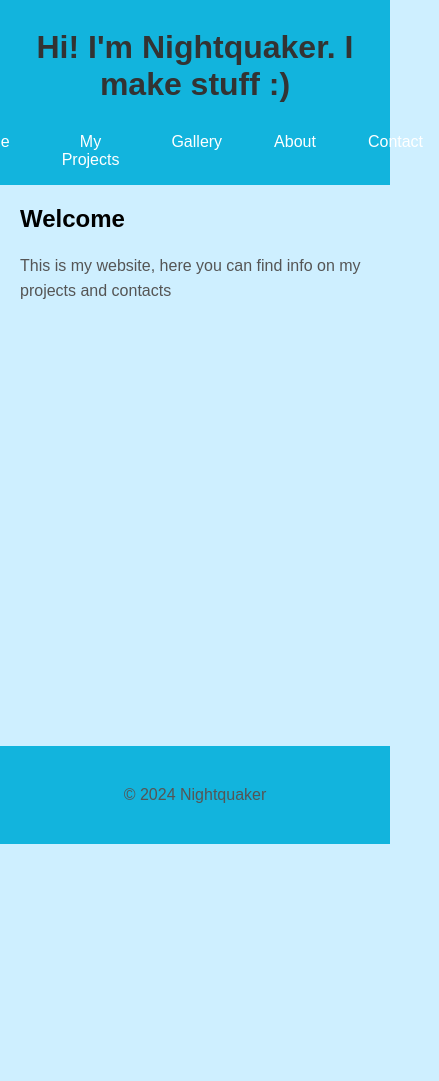
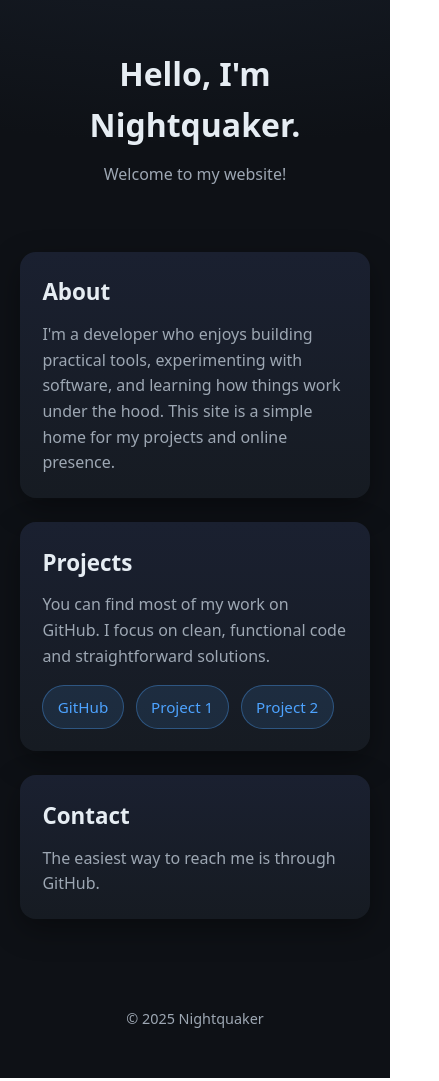
Before and after one commit to Nightquaker/NQWebsite, a plain HTML site: page index.html in a window 390 px wide. Shown: the top 1081 px of the page, 439 px wide, since content can reach past the window. Drawn offline with Linux system fonts and the light colour scheme.

Commit message:
Revamp portfolio website layout and styles
Updated the layout and styles of the portfolio website, including new sections for About, Projects, and Contact. Improved responsiveness and added a description meta tag.

```diff
--- a/index.html
+++ b/index.html
@@ -1,187 +1,164 @@
 <!DOCTYPE html>
 <html lang="en">
 <head>
-<meta charset="UTF-8">
-<meta name="viewport" content="width=device-width, initial-scale=1.0">
-<title>Nightquaker's page</title>
+  <meta charset="UTF-8" />
+  <meta name="viewport" content="width=device-width, initial-scale=1.0" />
+  <title>Nightquaker</title>
+  <meta name="description" content="Nightquaker – personal portfolio website" />
+
   <style>
-    body {
-        font-family: Arial, sans-serif;
+    :root {
+      --bg: #0e1116;
+      --card: #161b22;
+      --text: #e6edf3;
+      --muted: #9da7b3;
+      --accent: #4da3ff;
+    }
+
+    * {
+      box-sizing: border-box;
       margin: 0;
       padding: 0;
-        background-color: #ceefff;
     }
+
+    body {
+      font-family: system-ui, -apple-system, BlinkMacSystemFont, "Segoe UI", Roboto, sans-serif;
+      background: radial-gradient(1200px 600px at 50% -20%, #1b2330 0%, var(--bg) 60%);
+      color: var(--text);
+      line-height: 1.6;
+    }
+
+    a {
+      color: var(--accent);
+      text-decoration: none;
+    }
+
+    a:hover {
+      text-decoration: underline;
+    }
+
+    .container {
+      max-width: 900px;
+      margin: 0 auto;
+      padding: 2rem 1.25rem;
+    }
+
     header {
-        background-color: #12b4dd;
-        color: #fff;
-        padding: 8px;
       text-align: center;
-        transition: height 0.3s ease;
+      padding: 4rem 1rem 3rem;
     }
-    nav {
-        display: flex;
-        justify-content: center;
-        margin-top: 10px;
+
+    header h1 {
+      font-size: clamp(2rem, 5vw, 3rem);
+      font-weight: 700;
+      margin-bottom: 0.75rem;
     }
-    nav a {
-        color: #fff;
-        text-decoration: none;
-        padding: 8px 16px;
-        margin: 0 10px;
-        border-radius: 5px;
-        transition: background-color 0.3s ease;
+
+    header p {
+      color: var(--muted);
+      font-size: clamp(1rem, 2.5vw, 1.15rem);
     }
-    nav a:hover {
-        background-color: #666;
+
+    .card {
+      background: linear-gradient(180deg, #1a2030, var(--card));
+      border-radius: 16px;
+      padding: 1.75rem;
+      margin-bottom: 1.5rem;
+      box-shadow: 0 10px 30px rgba(0, 0, 0, 0.35);
     }
-    .container {
-        max-width: 800px;
-        margin: 20px auto;
-        padding: 0 20px;
-        transition: opacity 0.3s ease;
+
+    .card h2 {
+      font-size: 1.4rem;
+      margin-bottom: 0.75rem;
     }
-    h1 {
-        text-align: center;
-        color: #333;
+
+    .card p {
+      color: var(--muted);
     }
-    p {
-        line-height: 1.6;
-        color: #555;
-    }
-    footer {
-        background-color: #12b4dd;
-        color: #fff;
-        text-align: center;
-        padding: 20px 0;
-        position: fixed;
-        bottom: 0;
-        width: 100%;
-    }
-    .gallery {
-        display: none;
-        margin-top: 20px;
+
+    .links {
       display: flex;
       flex-wrap: wrap;
-        justify-content: center;
-        opacity: 0;
-        transition: opacity 0.3s ease;
+      gap: 0.75rem;
+      margin-top: 1rem;
     }
-    .gallery img {
-        width: 200px;
-        height: auto;
-        margin: 10px;
-        border-radius: 5px;
-        cursor: pointer;
-        transition: transform 0.3s ease;
+
+    .links a {
+      padding: 0.55rem 0.9rem;
+      border-radius: 999px;
+      background: rgba(77, 163, 255, 0.12);
+      border: 1px solid rgba(77, 163, 255, 0.35);
+      font-size: 0.95rem;
+      transition: background 0.2s ease, transform 0.2s ease;
     }
-    .gallery img:hover {
-        transform: scale(1.1);
+
+    .links a:hover {
+      background: rgba(77, 163, 255, 0.22);
+      transform: translateY(-2px);
+      text-decoration: none;
+    }
+
+    footer {
+      text-align: center;
+      padding: 2rem 1rem 3rem;
+      color: var(--muted);
+      font-size: 0.9rem;
+    }
+
+    @media (max-width: 600px) {
+      header {
+        padding: 3rem 1rem 2rem;
+      }
+
+      .card {
+        padding: 1.4rem;
+      }
     }
   </style>
 </head>
 <body>
   <header>
-    <h1>Hi! I'm Nightquaker. I make stuff :)</h1>
-    <nav>
-        <a href="#" id="home">Home</a>
-        <a href="#" id="projects">My Projects</a>
-        <a href="#" id="galleryBtn">Gallery</a>
-        <a href="#" id="about">About</a>
-        <a href="#" id="contact">Contact</a>
-    </nav>
+    <h1>Hello, I'm Nightquaker.</h1>
+    <p>Welcome to my website!</p>
   </header>
 
-<div class="container" id="content">
-    <h2>Welcome</h2>
-    <p>This is my website, here you can find info on my projects and contacts</p>
+  <main class="container">
+    <section class="card">
+      <h2>About</h2>
+      <p>
+        I'm a developer who enjoys building practical tools, experimenting with software,
+        and learning how things work under the hood. This site is a simple home for my
+        projects and online presence.
+      </p>
+    </section>
+
+    <section class="card">
+      <h2>Projects</h2>
+      <p>
+        You can find most of my work on GitHub. I focus on clean, functional code and
+        straightforward solutions.
+      </p>
+      <div class="links">
+        <a href="https://github.com/" target="_blank" rel="noopener">GitHub</a>
+        <a href="#">Project 1</a>
+        <a href="#">Project 2</a>
       </div>
+    </section>
+
+    <section class="card">
+      <h2>Contact</h2>
+      <p>
+        The easiest way to reach me is through GitHub.
+      </p>
+    </section>
+  </main>
 
   <footer>
-    <p>&copy; 2024 Nightquaker</p>
+    © <span id="year"></span> Nightquaker
   </footer>
 
-<div class="gallery" id="gallery">
-<!--    <h2>Gallery of my projects</h2>
-    <p>Some of the art projects I've done</p>  -->
-    <div class="gallery-images">
-        <img src="https://via.placeholder.com/200" alt="Image 1">
-        <img src="https://via.placeholder.com/200" alt="Image 2">
-        <img src="https://via.placeholder.com/200" alt="Image 3">
-        <img src="https://via.placeholder.com/200" alt="Image 4">
-        <img src="https://via.placeholder.com/200" alt="Image 5">
-        <img src="https://via.placeholder.com/200" alt="Image 6">
-        <img src="https://via.placeholder.com/200" alt="Image 7">
-        <img src="https://via.placeholder.com/200" alt="Image 8">
-        <img src="https://via.placeholder.com/200" alt="Image 9">
-    </div>
-</div>
-
   <script>
-    const container = document.getElementById('content');
-    const galleryBtn = document.getElementById('galleryBtn');
-    const gallery = document.getElementById('gallery');
-
-    galleryBtn.addEventListener('click', function() {
-        container.style.opacity = '0';
-        gallery.style.opacity = '0';
-        gallery.style.display = 'flex';
-        setTimeout(() => {
-            container.style.opacity = '1';
-            gallery.style.opacity = '1';
-        }, 300);
-
-        container.innerHTML = '';
-    });
-
-
-    document.getElementById('home').addEventListener('click', function() {
-        container.style.opacity = '0';
-        gallery.style.opacity = '0';
-        setTimeout(() => {
-            container.innerHTML = `
-                <h2>Welcome</h2>
-                <p>This is my website, here you can find info on my projects and contacts</p>`;
-            container.style.opacity = '1';
-            gallery.style.display = 'none';
-        }, 300);
-    });
-
-    document.getElementById('projects').addEventListener('click', function() {
-        container.style.opacity = '0';
-        gallery.style.opacity = '0';
-        setTimeout(() => {
-            container.innerHTML = `
-                <h2>My Projects</h2>
-                <p>Here you can find information about my latest projects</p>`;
-            container.style.opacity = '1';
-            gallery.style.display = 'none';
-        }, 300);
-    });
-
-    document.getElementById('about').addEventListener('click', function() {
-        container.style.opacity = '0';
-        gallery.style.opacity = '0';
-        setTimeout(() => {
-            container.innerHTML = `
-                <h2>About me</h2>
-                <p>Name's Nightquaker. I make music, videos, other art stuff. I also code and do some other tech-related projects.</p>`;
-            container.style.opacity = '1';
-            gallery.style.display = 'none';
-        }, 300);
-    });
-
-    document.getElementById('contact').addEventListener('click', function() {
-        container.style.opacity = '0';
-        gallery.style.opacity = '0';
-        setTimeout(() => {
-            container.innerHTML = `
-                <h2>Contacts</h2>
-                <p>Email: info@example.com</p>
-                <p>Phone: +1234567890</p>`;
-            container.style.opacity = '1';
-            gallery.style.display = 'none';
-        }, 300);
-    });
+    document.getElementById('year').textContent = new Date().getFullYear();
   </script>
 </body>
 </html>
```
Lines whose indentation alone changed are shown as unchanged.
